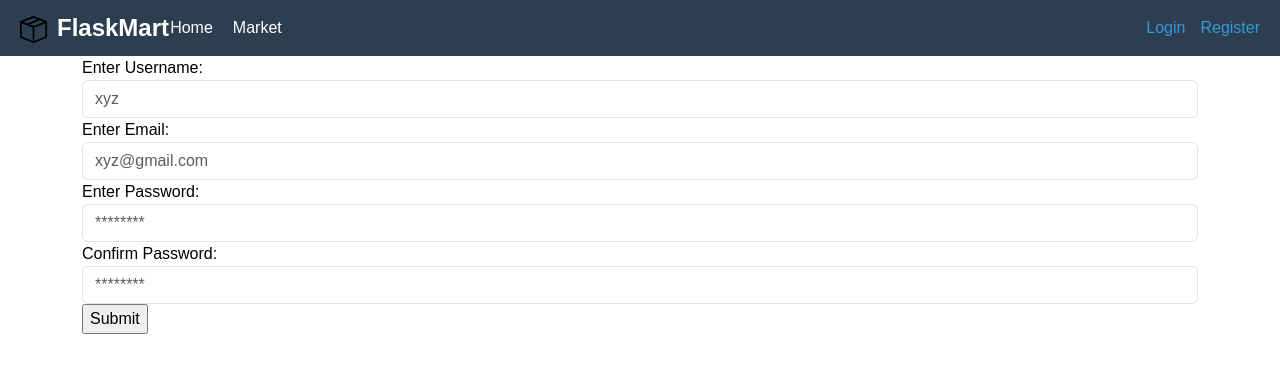
After one commit to ayu014/FlaskMart, a Flask app: page /register in a window 1280 px wide. The commit adds this page. Shown: the top 373 px of the page. Run offline with Flask 3, Linux system fonts and the light colour scheme; some libraries are stand-ins or nearby versions.

Commit message:
Register Page

```diff
--- a/market/__init__.py
+++ b/market/__init__.py
@@ -5,6 +5,7 @@ from flask_sqlalchemy import SQLAlchemy
 app = Flask(__name__)
 app.config['SQLALCHEMY_DATABASE_URI']  = 'sqlite:///market.db'
 app.config['SQLALCHEMY_TRACK_MODIFICATIONS'] = False
+app.config['SECRET_KEY'] = '33d2c4b095678bab37664de5'
 db = SQLAlchemy(app)
 
 
--- /dev/null
+++ b/market/forms.py
@@ -0,0 +1,9 @@
+from flask_wtf import FlaskForm
+from wtforms import StringField, PasswordField, SubmitField
+
+class RegisterForm(FlaskForm):
+    username = StringField(label='Enter Username:')
+    email = StringField(label='Enter Email:')
+    password1 = PasswordField(label= 'Enter Password:')
+    password2 = PasswordField(label='Confirm Password:')
+    submit = SubmitField(label='Submit')
--- a/market/routes.py
+++ b/market/routes.py
@@ -1,6 +1,9 @@
 from market import app
 from market.models import Item
 from flask import render_template
+from market.forms import RegisterForm
+
+
 
 
 @app.route("/")
@@ -12,3 +15,8 @@ def home():
 def market_page():
     items = Item.query.all()
     return render_template("market.html",items = items)
+
+@app.route("/register")
+def register_page():
+    form = RegisterForm()
+    return render_template('register.html', form = form)
--- a/market/templates/base.html
+++ b/market/templates/base.html
@@ -20,12 +20,12 @@
                 <a href="{{ url_for('home')}}"> <img src="{{url_for('static',filename='images/box-seam.svg')}}" height="27px" style="margin-right: 10px;">FlaskMart</a>
             </div>
             <ul class="nav-links">
-                <li><a href="{{ url_for('home')}}">Home</a></li>
+                <li style="margin-left: -480px;"><a href="{{ url_for('home')}}">Home</a></li>
                 <li><a href="{{ url_for('market_page')}}">Market</a></li>
             </ul>
             <div class="auth-links">
                 <a href="#" class="login">Login</a>
-                <a href="#" class="register">Register</a>
+                <a href="{{ url_for('register_page')}}" class="register">Register</a>
             </div>
         </div>
     </nav>
--- /dev/null
+++ b/market/templates/register.html
@@ -0,0 +1,35 @@
+{% extends 'base.html' %}
+
+{% block title %}
+    Register Page
+{% endblock %}
+
+
+{% block content %}
+    <div class="container">
+        <form method="post" class="form-register" style="color:black">
+            {{ form.username.label() }}
+            {{ form.username(class = "form-control",placeholder = "xyz") }}
+        </form>
+
+        <form method="post" class="form-register" style="color:black">
+            {{ form.email.label() }}
+            {{ form.email(class = "form-control",placeholder = "xyz@gmail.com") }}
+        </form>
+
+        <form method="post" class="form-register" style="color:black">
+            {{ form.password1.label() }}
+            {{ form.password1(class = "form-control",placeholder = "********") }}
+        </form>
+
+        <form method="post" class="form-register" style="color:black">
+            {{ form.password2.label() }}
+            {{ form.password2(class = "form-control",placeholder = "********") }}
+        </form>
+
+        {{ form.submit()}}
+
+
+    </div>
+
+{% endblock %}
```
